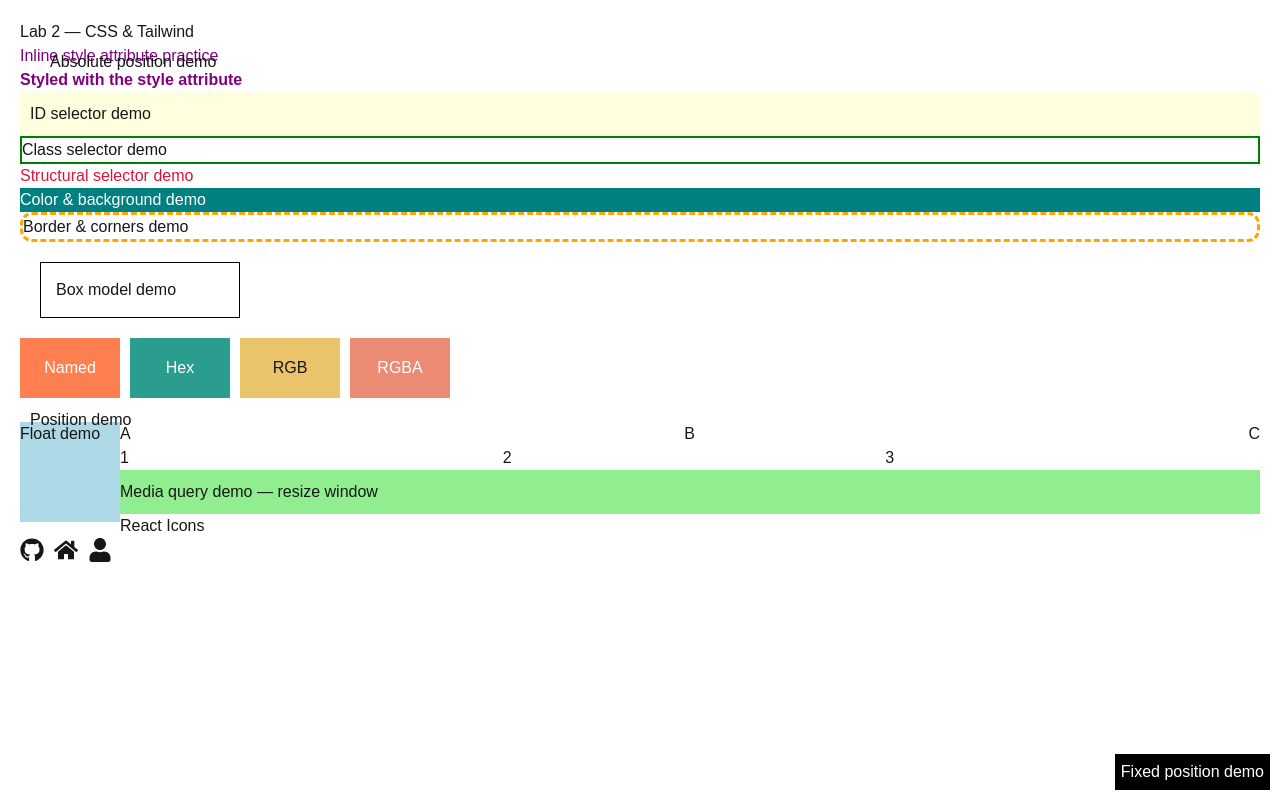
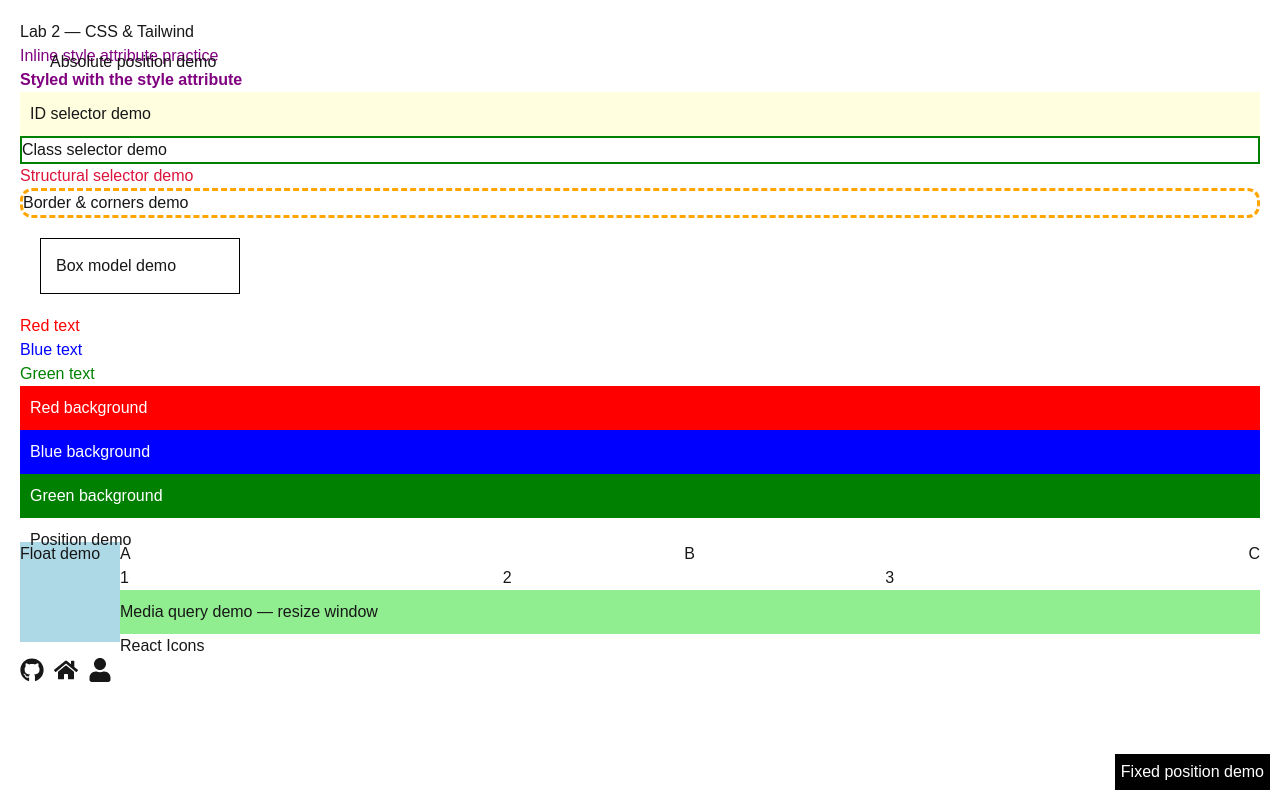
Before and after one commit to ietishaa/webdev-client, a Next.js app: page /labs/lab2 in a window 1280 px wide. Built offline with nearby package versions, Linux system fonts and the light colour scheme.

Commit message:
add separate ForegroundColors and BackgroundColors components

```diff
--- /dev/null
+++ b/app/labs/lab2/BackgroundColors.tsx
@@ -0,0 +1,9 @@
+export default function BackgroundColors() {
+  return (
+    <div>
+      <div className="wd-bg-red">Red background</div>
+      <div className="wd-bg-blue">Blue background</div>
+      <div className="wd-bg-green">Green background</div>
+    </div>
+  );
+}
--- /dev/null
+++ b/app/labs/lab2/ForegroundColors.tsx
@@ -0,0 +1,9 @@
+export default function ForegroundColors() {
+  return (
+    <div>
+      <p className="wd-fg-red">Red text</p>
+      <p className="wd-fg-blue">Blue text</p>
+      <p className="wd-fg-green">Green text</p>
+    </div>
+  );
+}
--- a/app/labs/lab2/index.css
+++ b/app/labs/lab2/index.css
@@ -24,3 +24,11 @@ div.wd-structure-demo p { color: crimson; }
   .wd-media-demo { background-color: pink; }
 }
 .wd-media-demo { background-color: lightgreen; padding: 10px; }
+
+.wd-fg-red { color: red; }
+.wd-fg-blue { color: blue; }
+.wd-fg-green { color: green; }
+
+.wd-bg-red { background-color: red; color: white; padding: 10px; }
+.wd-bg-blue { background-color: blue; color: white; padding: 10px; }
+.wd-bg-green { background-color: green; color: white; padding: 10px; }
--- a/app/labs/lab2/page.tsx
+++ b/app/labs/lab2/page.tsx
@@ -1,5 +1,7 @@
 import "./index.css";
 import ReactIconsSampler from "./ReactIconsSampler";
+import ForegroundColors from "./ForegroundColors";
+import BackgroundColors from "./BackgroundColors";
 
 export default function Lab2() {
   return (
@@ -13,16 +15,12 @@ export default function Lab2() {
       <p className="wd-class-demo">Class selector demo</p>
       <div className="wd-structure-demo"><p>Structural selector demo</p></div>
 
-      <div className="wd-color-demo">Color & background demo</div>
+
       <div className="wd-border-demo">Border & corners demo</div>
       <div className="wd-box-model-demo">Box model demo</div>
 
-     <div className="wd-bg-colors-demo">
-        <div className="wd-bg-swatch-1">Named</div>
-        <div className="wd-bg-swatch-2">Hex</div>
-        <div className="wd-bg-swatch-3">RGB</div>
-        <div className="wd-bg-swatch-4">RGBA</div>
-     </div>
+      <ForegroundColors />
+      <BackgroundColors />
 
       <div className="wd-position-demo">Position demo</div>
       <div className="wd-absolute-demo">Absolute position demo</div>
```
